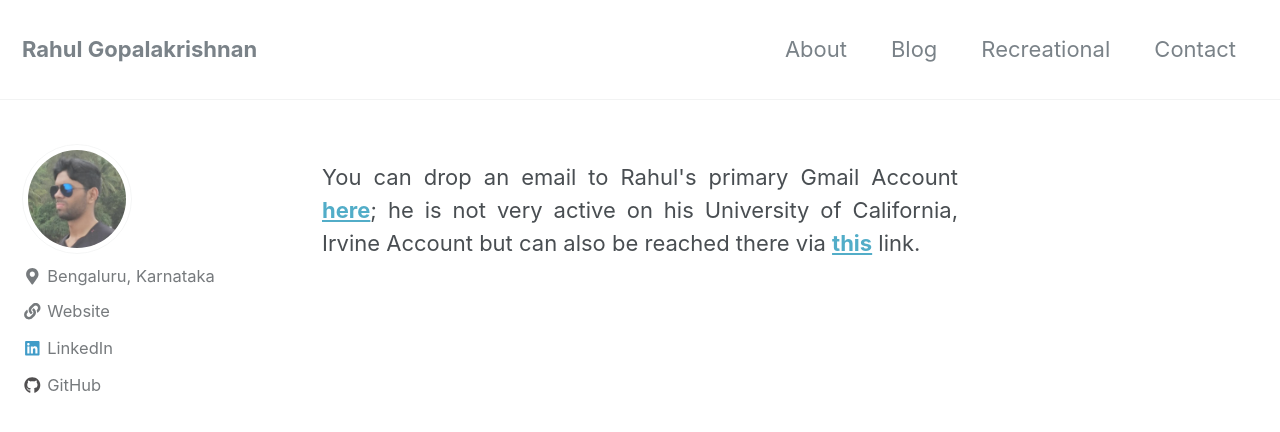
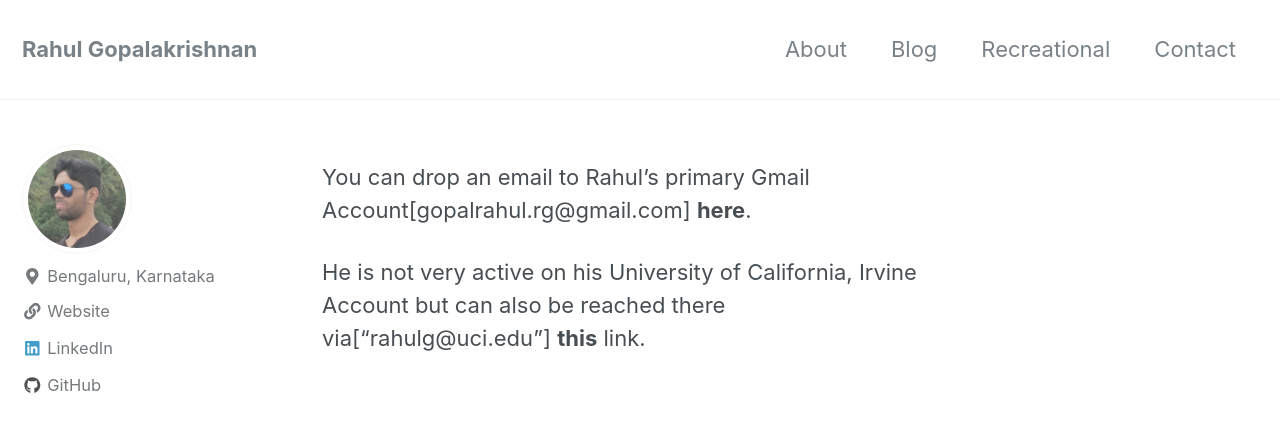
Before and after one commit to gopalrahulrg/gopalrahulrg.github.io, a Jekyll site: the page built from _pages/contact.md, in a window 1280 px wide and 900 px high. Shown: the top 432 px of the window. Built offline with Jekyll 4.4.1, drawn with Linux system fonts in a browser that asks for light colours; nearby versions of some CDN libraries.

Commit message:
Update contact.md

```diff
--- a/_pages/contact.md
+++ b/_pages/contact.md
@@ -4,4 +4,6 @@ permalink: /contact/
 header:
 ---
 
-<p style='text-align: justify;'>You can drop an email to Rahul's primary Gmail Account <a href="gopalrahul.rg@gmail.com"><b>here</b></a>; he is not very active on his University of California, Irvine Account but can also be reached there via <a href="rahulg@uci.edu"><b>this</b></a> link.<p>
+You can drop an email to Rahul's primary Gmail Account[gopalrahul.rg@gmail.com] **here**.
+
+He is not very active on his University of California, Irvine Account but can also be reached there via["rahulg@uci.edu"] **this** link.
```
